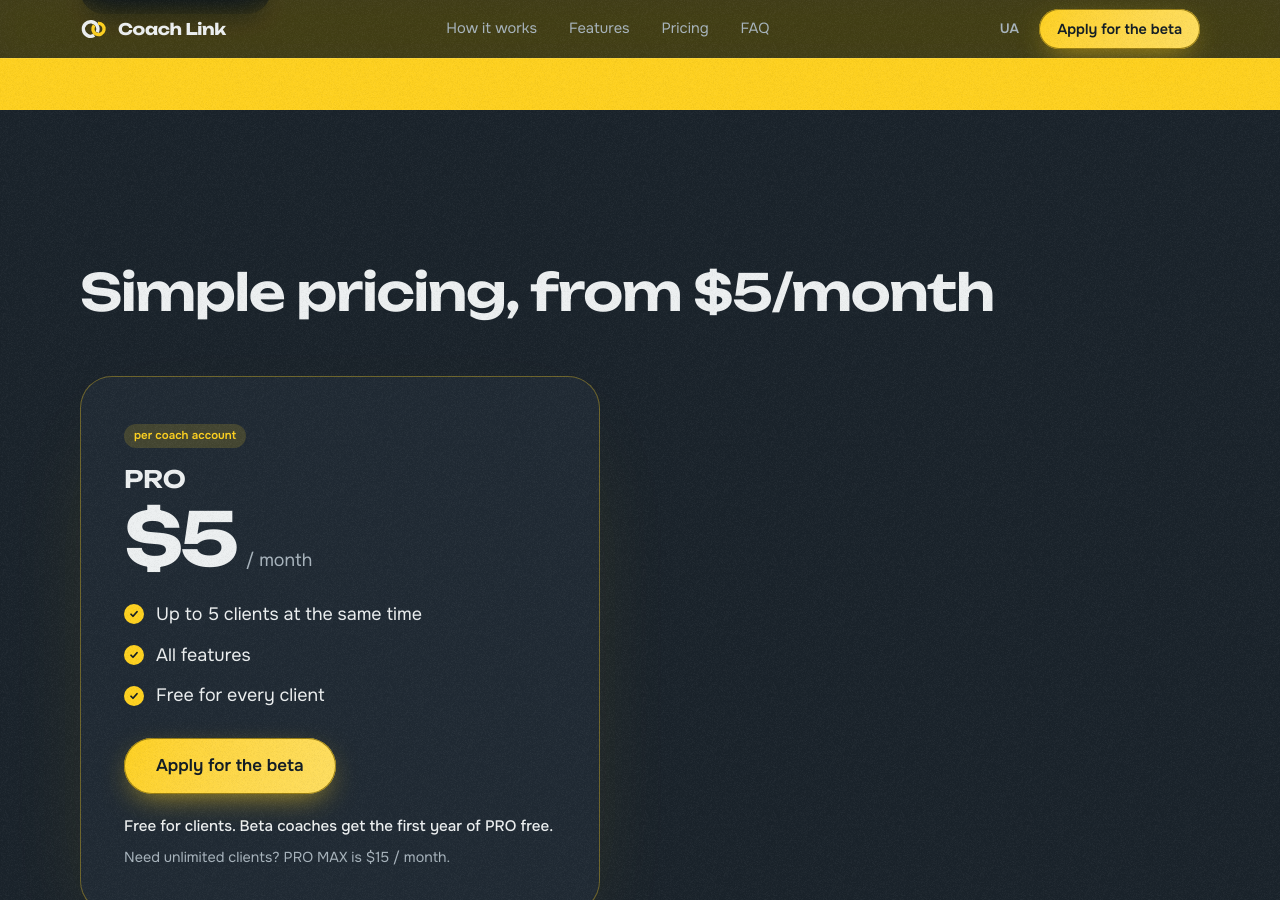
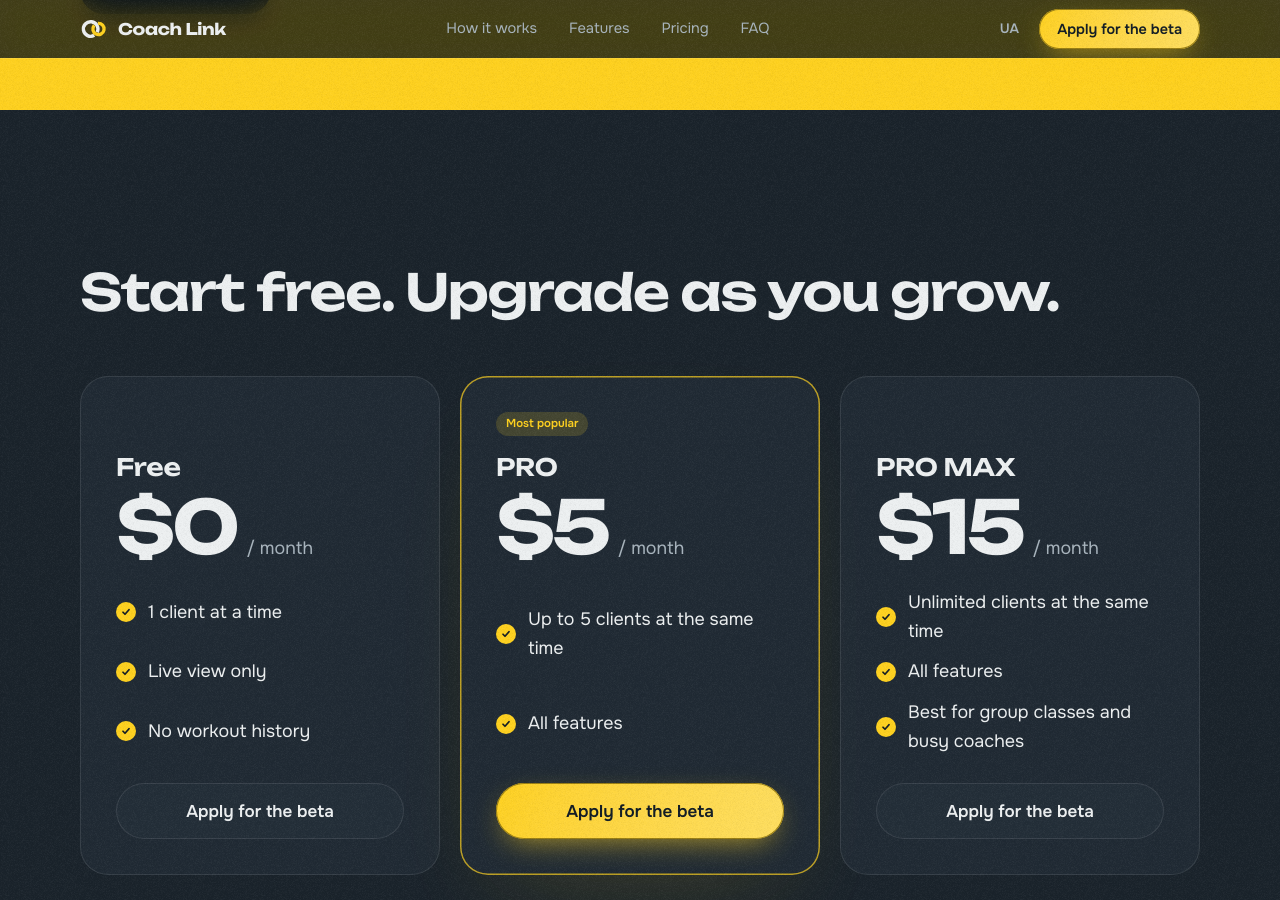
Before and after one commit to activebridge/coach_link_site, a Jekyll site: the page built from index.html, in a window 1280 px wide and 900 px high, scrolled down 9091 px. Built offline with Jekyll 4.4.1, drawn with Linux system fonts in a browser that asks for light colours; some of the changed text lies outside the part shown.

Commit message:
Pricing: three plans (Free, PRO, PRO MAX)
Free is one client at a time, live view only, no workout history. PRO and PRO
MAX are unchanged. Plans move to _data, the FAQ answer, terms and the
structured-data offers follow, and the section renders three cards.

Co-Authored-By: Claude Sonnet 5.5 <noreply@anthropic.com>

```diff
--- a/_data/en.yml
+++ b/_data/en.yml
@@ -69,10 +69,10 @@ beta:
 - Your own promo code — earn a share of every subscription it brings
 - 'Direct line to the founder: your feedback shapes the product'
 - Only 100 spots
-price_h: Simple pricing, from $5/month
+price_h: Start free. Upgrade as you grow.
 popular: Most popular
 per: "/ month"
-price_note: Free for clients. Beta coaches get the first year of PRO free.
+price_note: Prices are per coach account. Free for clients. Beta coaches get the first year of PRO free.
 watches_h: Works with the watch your client already wears
 devices:
 - name: Garmin
@@ -93,7 +93,7 @@ faq:
 - q: Does it drain the battery?
   a: Coach Link only sends data during a session you have started together, so a normal workout is not affected noticeably. We will publish real numbers from the beta.
 - q: How many clients can I track at once?
-  a: Up to 5 on PRO, unlimited on PRO MAX.
+  a: 1 on Free, up to 5 on PRO, unlimited on PRO MAX.
 - q: Is client data private?
   a: Clients choose what to share and can stop anytime. See our privacy policy.
 - q: When does the beta start?
@@ -167,15 +167,6 @@ story:
 steps_h: Three steps. About a minute.
 bento_h: Everything you need around the session
 bento_p: Before, during and after — in one calm dashboard.
-plan_name: PRO
-plan_price: "$5"
-plan_per: "/ month"
-plan_who: per coach account
-plan_list:
-- Up to 5 clients at the same time
-- All features
-- Free for every client
-plan_more: Need unlimited clients? PRO MAX is $15 / month.
 final_h: See how your client feels — live.
 final_p: Apply for the beta. We review applications by hand and reply within 7 days.
 client_zone: Zone
@@ -262,7 +253,7 @@ legal:
       - 'Questions about your data: [email].'
   terms:
     title: Terms of service
-    desc: "The rules for using the Coach Link website, beta programme and app: accounts, client consent, pricing and liability."
+    desc: 'The rules for using the Coach Link website, beta programme and app: accounts, client consent, pricing and liability.'
     updated: November 11, 2026
     intro: These terms apply to the Coach Link website, the beta programme and the Coach Link apps (together, the “Service”). By applying for the beta, creating an account or using the Service you agree to them and to our Privacy policy. If you do not agree, please do not use the Service.
     sections:
@@ -286,7 +277,7 @@ legal:
       - Coach Link works with watches and platforms made by other companies, such as Garmin, Apple, Amazfit and Google. We are not affiliated with them, and their names are trademarks of their owners. Their availability, terms and the accuracy of their data are outside our control.
     - h: Pricing
       p:
-      - The app is free for clients. Coach plans are PRO at $5 per month (up to 5 clients at the same time) and PRO MAX at $15 per month (unlimited clients). The first year of PRO is free only for beta coaches; everyone else pays the prices above.
+      - The app is free for clients. Coach plans are Free (1 client at a time, live view only, no workout history), PRO at $5 per month (up to 5 clients at the same time) and PRO MAX at $15 per month (unlimited clients). The first year of PRO is free only for beta coaches; everyone else pays the prices above.
       - We will tell you before we charge anything or change a price, and billing details will be shown before you pay.
     - h: Acceptable use
       p:
@@ -319,4 +310,28 @@ legal:
       - 'Questions about these terms: [email].'
 terms: Terms of service
 terms_path: "/terms.html"
-updated_label: "Last updated:"
+updated_label: 'Last updated:'
+plans:
+- name: Free
+  price: "$0"
+  per: "/ month"
+  features:
+  - 1 client at a time
+  - Live view only
+  - No workout history
+  featured: false
+- name: PRO
+  price: "$5"
+  per: "/ month"
+  features:
+  - Up to 5 clients at the same time
+  - All features
+  featured: true
+- name: PRO MAX
+  price: "$15"
+  per: "/ month"
+  features:
+  - Unlimited clients at the same time
+  - All features
+  - Best for group classes and busy coaches
+  featured: false
--- a/_includes/sections/pricing.html
+++ b/_includes/sections/pricing.html
@@ -1,5 +1,6 @@
 <section class="pricing" id="pricing"><div class="wrap"><h2 data-reveal>{{ t.price_h | escape }}</h2>
-<div class="price-card" data-reveal data-spot><span class="tag solid">{{ t.plan_who | escape }}</span><h3>{{ t.plan_name | escape }}</h3>
-<div class="price"><b>{{ t.plan_price | escape }}</b><span>{{ t.plan_per | escape }}</span></div>
-<ul>{% for x in t.plan_list %}<li>{{ x | escape }}</li>{% endfor %}</ul><a class="btn lg" href="#apply" data-track="cta-price" data-magnetic>{{ t.cta | escape }}</a>
-<p class="pc-note">{{ t.price_note | escape }}</p><p class="pc-more">{{ t.plan_more | escape }}</p></div></div></section>
+<div class="plans">{% for p in t.plans %}<div class="price-card{% if p.featured %} featured{% endif %}" data-reveal data-spot>
+{% if p.featured %}<span class="tag solid">{{ t.popular | escape }}</span>{% else %}<span class="tag solid" aria-hidden="true" style="visibility:hidden">&nbsp;</span>{% endif %}<h3>{{ p.name | escape }}</h3>
+<div class="price"><b>{{ p.price | escape }}</b><span>{{ p.per | escape }}</span></div>
+<ul>{% for x in p.features %}<li>{{ x | escape }}</li>{% endfor %}</ul><a class="btn lg" href="#apply" data-track="cta-price-{{ p.name | downcase | replace: ' ', '-' }}" data-magnetic>{{ t.cta | escape }}</a></div>{% endfor %}</div>
+<p class="pc-note" data-reveal>{{ t.price_note | escape }}</p></div></section>
--- a/_includes/seo.html
+++ b/_includes/seo.html
@@ -37,7 +37,7 @@
   "@graph": [
     {"@type": "Organization", "@id": "{{ '/#organization' | absolute_url }}", "name": "Coach Link", "url": "{{ '/' | absolute_url }}", "logo": "{{ '/assets/icon-512.png' | absolute_url }}", "email": "{{ site.email }}", "sameAs": [{{ site.instagram | jsonify }}]},
     {"@type": "WebSite", "@id": "{{ '/#website' | absolute_url }}", "url": "{{ '/' | absolute_url }}", "name": "Coach Link", "inLanguage": {{ t.hreflang | jsonify }}, "publisher": {"@id": "{{ '/#organization' | absolute_url }}"}},
-    {"@type": "SoftwareApplication", "name": "Coach Link", "applicationCategory": "LifestyleApplication", "description": {{ t.desc | jsonify }}, "url": "{{ page.url | absolute_url }}", "inLanguage": {{ t.hreflang | jsonify }}, "publisher": {"@id": "{{ '/#organization' | absolute_url }}"}, "offers": {"@type": "Offer", "price": "5", "priceCurrency": "USD", "description": {{ t.plan_who | jsonify }}}},
+    {"@type": "SoftwareApplication", "name": "Coach Link", "applicationCategory": "LifestyleApplication", "description": {{ t.desc | jsonify }}, "url": "{{ page.url | absolute_url }}", "inLanguage": {{ t.hreflang | jsonify }}, "publisher": {"@id": "{{ '/#organization' | absolute_url }}"}, "offers": [{% for p in t.plans %}{"@type": "Offer", "name": {{ p.name | jsonify }}, "price": "{{ p.price | remove: "$" }}", "priceCurrency": "USD"}{% unless forloop.last %}, {% endunless %}{% endfor %}]},
     {"@type": "FAQPage", "mainEntity": [{% for x in t.faq %}{"@type": "Question", "name": {{ x.q | jsonify }}, "acceptedAnswer": {"@type": "Answer", "text": {{ x.a | jsonify }}}}{% unless forloop.last %}, {% endunless %}{% endfor %}]}
   ]
 }
--- a/assets/style.css
+++ b/assets/style.css
@@ -294,3 +294,13 @@ html:not(.anim) .s-prog{display:none}
 .legal p,.legal li{color:var(--muted)}.legal ul{margin:0 0 1em;padding-left:1.3em;display:grid;gap:8px}.legal a{color:var(--ink);text-underline-offset:3px}.legal a:hover{color:var(--signal)}
 .legal h2{scroll-margin-top:calc(var(--hdr) + 16px)}.legal-nav{display:flex;flex-wrap:wrap;gap:12px 32px;justify-content:space-between;margin-top:48px;padding-top:24px;border-top:1px solid var(--soft)}
 .consent a{color:var(--ink);text-underline-offset:3px}.consent a:hover{color:var(--signal)}
+
+/* pricing: three plans */
+.plans{display:grid;grid-template-columns:repeat(3,1fr);gap:20px;align-items:stretch}
+.plans .price-card{max-width:none;display:flex;flex-direction:column;padding:clamp(24px,3vw,36px);border-radius:28px;box-shadow:0 0 0 1px var(--glass-line) inset}
+.plans .price-card .tag.solid{align-self:flex-start}.plans .price-card ul{flex:1}
+.plans .price-card.featured{box-shadow:0 0 0 1.5px color-mix(in srgb,var(--signal) 70%,transparent) inset,0 40px 100px -40px var(--glow)}
+.plans .price-card:not(.featured) .btn{background:var(--glass);color:var(--ink);box-shadow:0 0 0 1px var(--glass-line) inset}
+.plans .price-card:not(.featured) .btn:hover{box-shadow:0 0 0 1px color-mix(in srgb,var(--ink) 35%,transparent) inset}
+.pricing .pc-note{margin-top:28px;max-width:44em}
+@media(max-width:900px){.plans{grid-template-columns:1fr}.plans .price-card .tag[aria-hidden]{display:none}}
```
Also changed, not shown: _data/uk.yml (+30 -15 lines).
